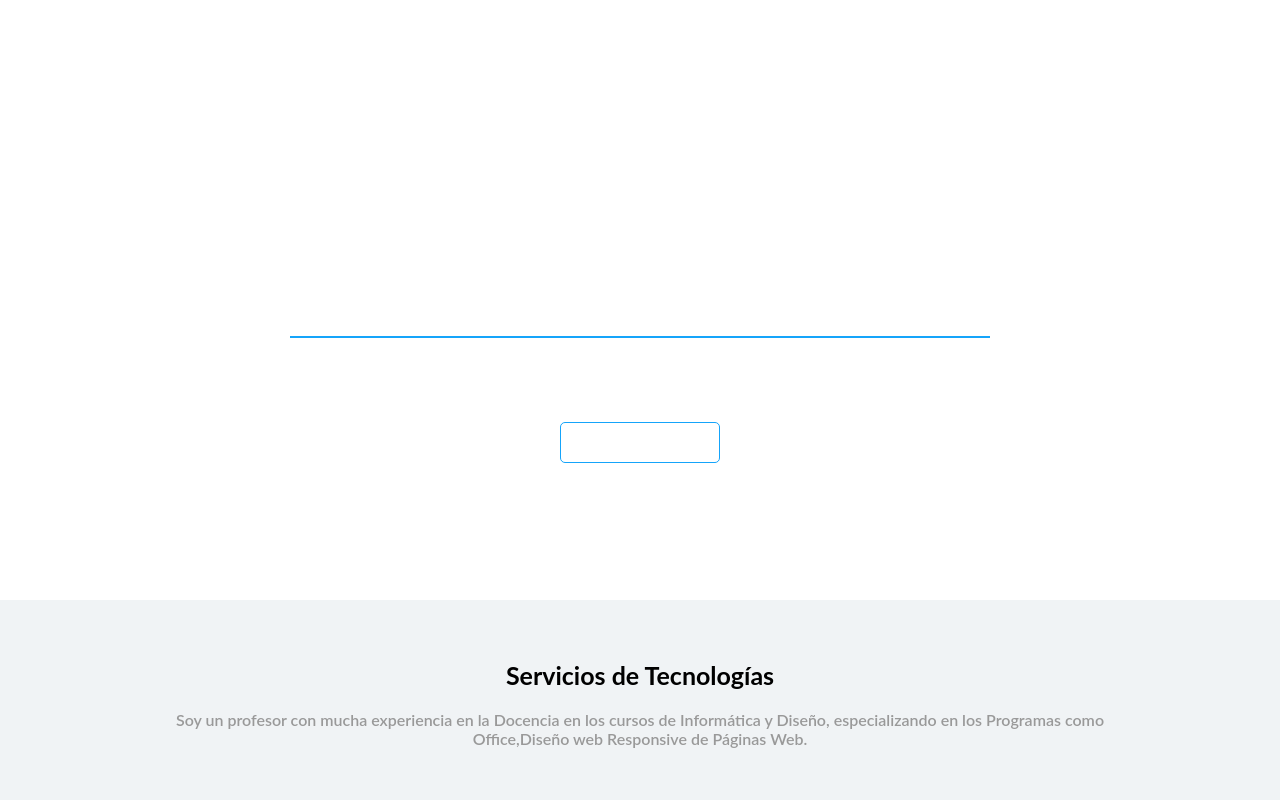
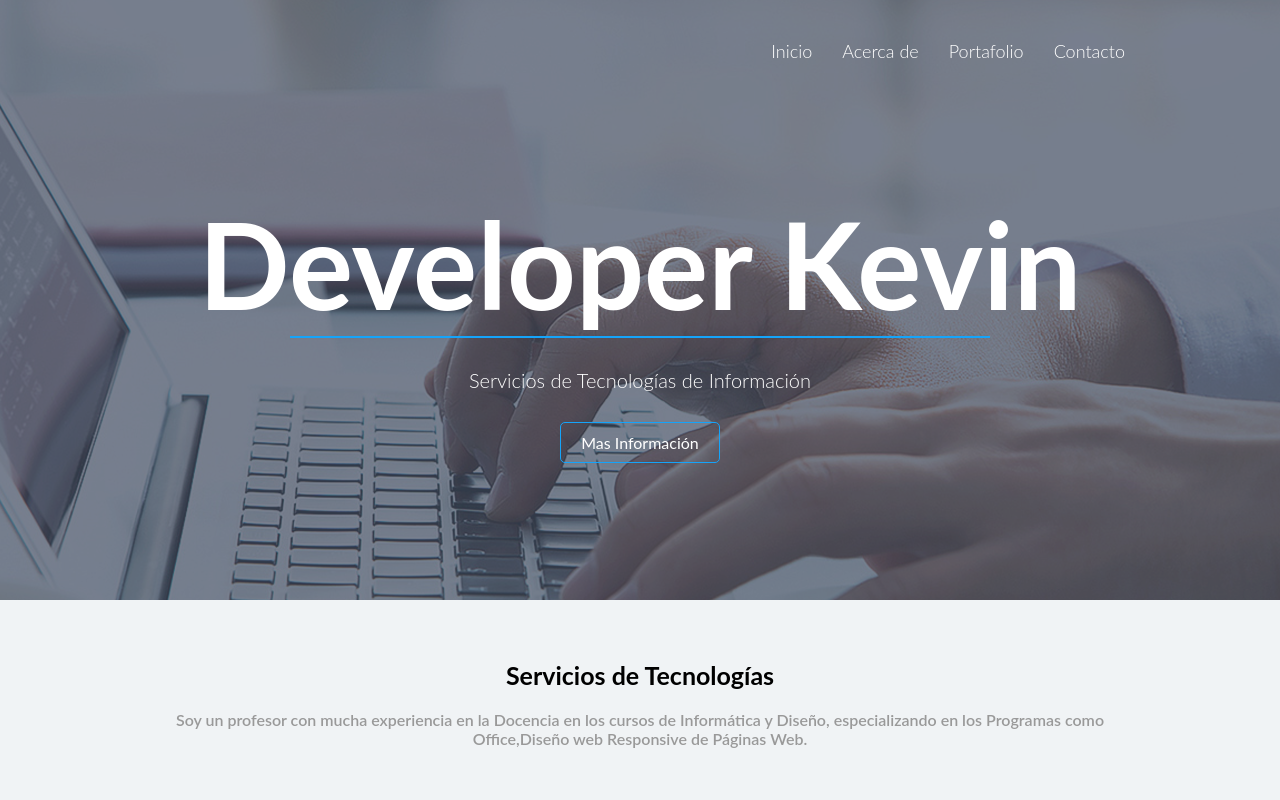
Before and after one commit to KevinCertus/DevelopersKevin, a plain HTML site: page index.html in a window 1280 px wide. Shown: the top 800 px of the page. Drawn offline with Linux system fonts and the light colour scheme; files whose address does not match are found by name.

Commit message:
Update estilos.css

```diff
--- a/estilos.css
+++ b/estilos.css
@@ -18,7 +18,7 @@ body{
 }
 
 header{
-    background-image: url('../img/portada.png');
+    background-image: url('portada.png');
     height:600px;
     background-repeat: no-repeat;
     background-position:center;
```
